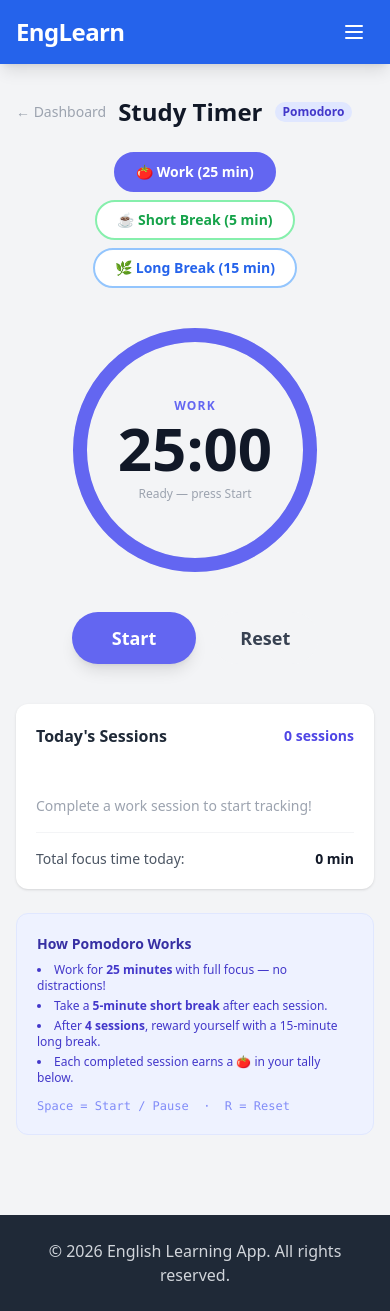
After one commit to Glory-yk/english-end-app-rebuilding, a Flask app: page /study-timer in a window 390 px wide. The commit adds this page. Run offline with Flask 3, Linux system fonts and the light colour scheme; the visitor is signed in with stand-in values (Sample User, id 1); some libraries are stand-ins or nearby versions.

Commit message:
upgrade: [micro-feature] Pomodoro study timer page
Add /study-timer: circular SVG countdown ring, Work/Short Break/Long
Break modes, triple-beep audio on completion, browser notifications,
day-keyed localStorage session history (🍅/☕ dots), auto mode cycling
(every 4 work sessions → long break), Space/R keyboard shortcuts.
⏱ nav link added to desktop + mobile menus; Study Timer button added
to dashboard Quick Actions. No backend or schema changes.

https://claude.ai/code/session_01GTEP3YFWGaA9R5rbUaec82

```diff
--- a/english-learning-flask/app/routes/main.py
+++ b/english-learning-flask/app/routes/main.py
@@ -265,6 +265,13 @@ def stats():
                          struggling_words=struggling_words)
 
 
+@main_bp.route('/study-timer')
+@login_required
+def study_timer():
+    """Pomodoro study timer page."""
+    return render_template('main/study_timer.html')
+
+
 @main_bp.route('/search')
 @login_required
 def search():
--- a/english-learning-flask/app/templates/base.html
+++ b/english-learning-flask/app/templates/base.html
@@ -45,6 +45,7 @@
                     <a href="{{ url_for('main.stats') }}" class="hover:text-blue-200 font-medium">Stats</a>
                     <a href="{{ url_for('quiz.index') }}" class="hover:text-blue-200 font-medium">Quizzes</a>
                     <a href="{{ url_for('kids.index') }}" class="bg-yellow-400 text-yellow-900 px-3 py-1 rounded-full font-bold hover:bg-yellow-300">Kids Mode</a>
+                    <a href="{{ url_for('main.study_timer') }}" class="hover:text-blue-200 font-medium" aria-label="Study Timer">⏱</a>
                     <a href="{{ url_for('main.search') }}" class="hover:text-blue-200" aria-label="Search videos and vocabulary">
                         <svg xmlns="http://www.w3.org/2000/svg" class="w-5 h-5" fill="none" viewBox="0 0 24 24" stroke="currentColor" stroke-width="2">
                             <circle cx="11" cy="11" r="8"/><path d="M21 21l-4.35-4.35"/>
@@ -81,6 +82,7 @@
                     <a href="{{ url_for('main.stats') }}" class="block px-3 py-2 rounded hover:bg-blue-700 font-medium">Stats</a>
                     <a href="{{ url_for('quiz.index') }}" class="block px-3 py-2 rounded hover:bg-blue-700 font-medium">Quizzes</a>
                     <a href="{{ url_for('kids.index') }}" class="block px-3 py-2 rounded bg-yellow-400 text-yellow-900 font-bold hover:bg-yellow-300">Kids Mode</a>
+                    <a href="{{ url_for('main.study_timer') }}" class="block px-3 py-2 rounded hover:bg-blue-700 font-medium">⏱ Study Timer</a>
                     <a href="{{ url_for('main.search') }}" class="block px-3 py-2 rounded hover:bg-blue-700 font-medium">🔍 Search</a>
                     <a href="{{ url_for('auth.settings') }}" class="block px-3 py-2 rounded hover:bg-blue-700 font-medium">⚙ Settings</a>
                     <a href="{{ url_for('auth.logout') }}" class="block px-3 py-2 rounded border border-white hover:bg-white hover:text-blue-600 transition font-medium mt-2">Logout</a>
--- a/english-learning-flask/app/templates/main/dashboard.html
+++ b/english-learning-flask/app/templates/main/dashboard.html
@@ -347,7 +347,7 @@
             {% endif %}
         </a>
         <a href="{{ url_for('quiz.index') }}" class="bg-purple-600 text-white p-4 rounded-lg shadow hover:bg-purple-700 text-center font-bold">Take a Quiz</a>
-        <a href="{{ url_for('kids.index') }}" class="bg-yellow-400 text-yellow-900 p-4 rounded-lg shadow hover:bg-yellow-500 text-center font-bold">Kids Mode</a>
+        <a href="{{ url_for('main.study_timer') }}" class="bg-indigo-500 text-white p-4 rounded-lg shadow hover:bg-indigo-600 text-center font-bold">⏱ Study Timer</a>
     </div>
 
     <!-- Recent Activity -->
--- /dev/null
+++ b/english-learning-flask/app/templates/main/study_timer.html
@@ -0,0 +1,320 @@
+{% extends 'base.html' %}
+
+{% block content %}
+<div class="container mx-auto px-4 py-8 max-w-2xl">
+
+  <!-- Header -->
+  <div class="mb-6 flex items-center gap-3">
+    <a href="{{ url_for('main.index') }}" class="text-gray-400 hover:text-gray-600 text-sm transition">← Dashboard</a>
+    <h1 class="text-2xl font-bold text-gray-900">Study Timer</h1>
+    <span class="text-xs bg-indigo-100 text-indigo-700 font-bold px-2 py-0.5 rounded-full">Pomodoro</span>
+  </div>
+
+  <!-- Mode selector -->
+  <div class="flex gap-2 mb-8 justify-center flex-wrap">
+    <button id="btn-work" onclick="setMode('work')"
+            class="mode-btn px-5 py-2 rounded-full font-bold text-sm border-2 transition active:scale-95">
+      🍅 Work (25 min)
+    </button>
+    <button id="btn-short" onclick="setMode('short')"
+            class="mode-btn px-5 py-2 rounded-full font-bold text-sm border-2 transition active:scale-95">
+      ☕ Short Break (5 min)
+    </button>
+    <button id="btn-long" onclick="setMode('long')"
+            class="mode-btn px-5 py-2 rounded-full font-bold text-sm border-2 transition active:scale-95">
+      🌿 Long Break (15 min)
+    </button>
+  </div>
+
+  <!-- Circular countdown ring -->
+  <div class="flex flex-col items-center mb-8">
+    <div class="relative" style="width:260px;height:260px;">
+      <svg id="timer-svg" width="260" height="260" style="transform:rotate(-90deg)">
+        <circle cx="130" cy="130" r="115" stroke="#e5e7eb" stroke-width="14" fill="none"/>
+        <circle id="timer-ring" cx="130" cy="130" r="115"
+                stroke="#6366f1" stroke-width="14" fill="none"
+                stroke-linecap="round"
+                stroke-dasharray="722.6"
+                stroke-dashoffset="0"
+                style="transition:stroke-dashoffset 0.6s ease,stroke 0.4s ease"/>
+      </svg>
+      <div class="absolute inset-0 flex flex-col items-center justify-center select-none">
+        <p id="mode-label" class="text-xs font-black uppercase tracking-widest mb-1" style="color:#6366f1">Work</p>
+        <p id="timer-display" class="text-6xl font-black text-gray-900 tabular-nums leading-none">25:00</p>
+        <p id="timer-status" class="text-xs text-gray-400 mt-2">Ready — press Start</p>
+      </div>
+    </div>
+  </div>
+
+  <!-- Controls -->
+  <div class="flex justify-center gap-4 mb-10">
+    <button id="btn-start" onclick="toggleTimer()"
+            class="bg-indigo-500 hover:bg-indigo-600 text-white font-black text-lg py-3 px-10 rounded-full shadow-lg transition active:scale-95">
+      Start
+    </button>
+    <button onclick="resetTimer()"
+            class="bg-gray-100 hover:bg-gray-200 text-gray-700 font-bold text-lg py-3 px-7 rounded-full transition active:scale-95">
+      Reset
+    </button>
+  </div>
+
+  <!-- Today's Sessions panel -->
+  <div class="bg-white rounded-xl shadow p-5 mb-6">
+    <div class="flex items-center justify-between mb-4">
+      <h2 class="font-bold text-gray-800">Today's Sessions</h2>
+      <span id="session-count" class="text-sm text-indigo-600 font-bold">0 sessions</span>
+    </div>
+    <div id="session-dots" class="flex flex-wrap gap-2 min-h-[2rem]"></div>
+    <p id="session-empty" class="text-sm text-gray-400">Complete a work session to start tracking!</p>
+    <div class="mt-4 pt-4 border-t border-gray-100 flex items-center justify-between text-sm text-gray-600">
+      <span>Total focus time today:</span>
+      <span id="total-focus" class="font-bold text-gray-900">0 min</span>
+    </div>
+  </div>
+
+  <!-- Tips -->
+  <div class="bg-indigo-50 border border-indigo-100 rounded-xl p-5">
+    <h3 class="font-bold text-indigo-800 text-sm mb-2">How Pomodoro Works</h3>
+    <ul class="text-xs text-indigo-700 space-y-1 list-disc list-inside">
+      <li>Work for <strong>25 minutes</strong> with full focus — no distractions!</li>
+      <li>Take a <strong>5-minute short break</strong> after each session.</li>
+      <li>After <strong>4 sessions</strong>, reward yourself with a 15-minute long break.</li>
+      <li>Each completed session earns a 🍅 in your tally below.</li>
+    </ul>
+    <p class="text-xs text-indigo-400 mt-3 font-mono">Space = Start / Pause &nbsp;·&nbsp; R = Reset</p>
+  </div>
+
+</div><!-- /container -->
+
+<script>
+(function () {
+  'use strict';
+
+  const CIRCUMFERENCE = 2 * Math.PI * 115; // ≈ 722.6
+
+  const MODES = {
+    work:  { label: 'Work',        min: 25, color: '#6366f1', activeCls: 'bg-indigo-500 border-indigo-500 text-white',  idleCls: 'bg-white border-indigo-300 text-indigo-600 hover:bg-indigo-50'  },
+    short: { label: 'Short Break', min: 5,  color: '#10b981', activeCls: 'bg-green-500 border-green-500 text-white',   idleCls: 'bg-white border-green-300 text-green-600 hover:bg-green-50'   },
+    long:  { label: 'Long Break',  min: 15, color: '#3b82f6', activeCls: 'bg-blue-500 border-blue-500 text-white',     idleCls: 'bg-white border-blue-300 text-blue-600 hover:bg-blue-50'     },
+  };
+
+  const STORAGE_KEY_PREFIX = 'pomodoro_';
+
+  // DOM refs
+  const ring       = document.getElementById('timer-ring');
+  const display    = document.getElementById('timer-display');
+  const statusEl   = document.getElementById('timer-status');
+  const modeLabel  = document.getElementById('mode-label');
+  const btnStart   = document.getElementById('btn-start');
+  const dotsEl     = document.getElementById('session-dots');
+  const emptyEl    = document.getElementById('session-empty');
+  const countEl    = document.getElementById('session-count');
+  const focusEl    = document.getElementById('total-focus');
+
+  let currentMode = 'work';
+  let totalSec    = 25 * 60;
+  let remaining   = totalSec;
+  let running     = false;
+  let ticker      = null;
+  let sessions    = [];  // persisted in localStorage
+
+  // ── Persistence ───────────────────────────────────────────────────────────
+  function todayKey() {
+    return STORAGE_KEY_PREFIX + new Date().toISOString().slice(0, 10);
+  }
+  function loadSessions() {
+    try { sessions = JSON.parse(localStorage.getItem(todayKey()) || '[]'); }
+    catch (_) { sessions = []; }
+    renderDots();
+  }
+  function saveSessions() {
+    localStorage.setItem(todayKey(), JSON.stringify(sessions));
+  }
+
+  // ── Rendering ─────────────────────────────────────────────────────────────
+  function fmt(secs) {
+    return String(Math.floor(secs / 60)).padStart(2, '0') + ':' +
+           String(secs % 60).padStart(2, '0');
+  }
+
+  function updateDisplay() {
+    display.textContent = fmt(remaining);
+    document.title = fmt(remaining) + ' — Study Timer';
+  }
+
+  function updateRing() {
+    const pct    = totalSec > 0 ? remaining / totalSec : 0;
+    ring.style.strokeDashoffset = CIRCUMFERENCE * (1 - pct);
+  }
+
+  function renderDots() {
+    const workSessions = sessions.filter(function (s) { return s.type === 'work'; });
+    countEl.textContent = workSessions.length + ' session' + (workSessions.length !== 1 ? 's' : '');
+
+    if (sessions.length === 0) {
+      emptyEl.classList.remove('hidden');
+      dotsEl.innerHTML = '';
+    } else {
+      emptyEl.classList.add('hidden');
+      dotsEl.innerHTML = '';
+      sessions.forEach(function (s) {
+        var dot = document.createElement('div');
+        dot.title = s.type === 'work' ? '🍅 25-min focus session' : '☕ Break';
+        dot.className = 'w-9 h-9 rounded-full flex items-center justify-center text-base ' +
+          (s.type === 'work' ? 'bg-indigo-100 text-indigo-600' : 'bg-green-100 text-green-600');
+        dot.textContent = s.type === 'work' ? '🍅' : '☕';
+        dotsEl.appendChild(dot);
+      });
+    }
+
+    var focusMin = workSessions.length * 25;
+    focusEl.textContent = focusMin + ' min';
+  }
+
+  function applyModeButtons(m) {
+    Object.keys(MODES).forEach(function (key) {
+      var btn = document.getElementById('btn-' + key);
+      if (!btn) return;
+      // Remove all possible active/idle classes then apply the right set
+      var cfg = MODES[key];
+      cfg.activeCls.split(' ').forEach(function (c) { btn.classList.remove(c); });
+      cfg.idleCls.split(' ').forEach(function (c) { btn.classList.remove(c); });
+      if (key === m) {
+        cfg.activeCls.split(' ').forEach(function (c) { btn.classList.add(c); });
+      } else {
+        cfg.idleCls.split(' ').forEach(function (c) { btn.classList.add(c); });
+      }
+    });
+  }
+
+  // ── Mode switching ────────────────────────────────────────────────────────
+  function setMode(m) {
+    if (running) pauseTimer();
+    currentMode = m;
+    var cfg = MODES[m];
+    totalSec  = cfg.min * 60;
+    remaining = totalSec;
+
+    modeLabel.textContent  = cfg.label;
+    modeLabel.style.color  = cfg.color;
+    ring.style.stroke      = cfg.color;
+    btnStart.style.background = cfg.color;
+    btnStart.style.borderColor = cfg.color;
+    btnStart.textContent   = 'Start';
+    statusEl.textContent   = 'Ready — press Start';
+
+    applyModeButtons(m);
+    updateDisplay();
+    updateRing();
+    document.title = 'Study Timer';
+  }
+
+  // ── Timer controls ────────────────────────────────────────────────────────
+  function toggleTimer() {
+    if (running) pauseTimer(); else startTimer();
+  }
+
+  function startTimer() {
+    running = true;
+    btnStart.textContent = 'Pause';
+    statusEl.textContent = currentMode === 'work' ? '🔥 Stay focused!' : '😌 Relax…';
+
+    // Request notification permission on first start
+    if (window.Notification && Notification.permission === 'default') {
+      Notification.requestPermission();
+    }
+
+    ticker = setInterval(function () {
+      if (remaining <= 0) {
+        clearInterval(ticker);
+        running = false;
+        onComplete();
+        return;
+      }
+      remaining--;
+      updateDisplay();
+      updateRing();
+    }, 1000);
+  }
+
+  function pauseTimer() {
+    clearInterval(ticker);
+    running = false;
+    btnStart.textContent = 'Resume';
+    statusEl.textContent = 'Paused';
+  }
+
+  function resetTimer() {
+    clearInterval(ticker);
+    running = false;
+    remaining = totalSec;
+    updateDisplay();
+    updateRing();
+    btnStart.textContent = 'Start';
+    statusEl.textContent = 'Ready — press Start';
+    document.title = 'Study Timer';
+  }
+
+  // ── Session complete ──────────────────────────────────────────────────────
+  function onComplete() {
+    remaining = 0;
+    updateDisplay();
+    updateRing();
+
+    // Gentle triple beep via Web Audio API
+    try {
+      var ctx  = new (window.AudioContext || window.webkitAudioContext)();
+      var freq = currentMode === 'work' ? 880 : 660;
+      [0, 0.35, 0.7].forEach(function (when) {
+        var osc  = ctx.createOscillator();
+        var gain = ctx.createGain();
+        osc.connect(gain);
+        gain.connect(ctx.destination);
+        osc.frequency.value = freq;
+        gain.gain.setValueAtTime(0.25, ctx.currentTime + when);
+        gain.gain.exponentialRampToValueAtTime(0.001, ctx.currentTime + when + 0.3);
+        osc.start(ctx.currentTime + when);
+        osc.stop(ctx.currentTime + when + 0.35);
+      });
+    } catch (_) {}
+
+    // Save session record
+    sessions.push({ type: currentMode, ts: Date.now() });
+    saveSessions();
+    renderDots();
+
+    var msg = currentMode === 'work'
+      ? '🍅 Work session done! Take a well-earned break.'
+      : '✅ Break over — time to focus!';
+
+    statusEl.textContent = msg;
+    document.title = '✅ Done! — Study Timer';
+
+    // Browser notification
+    if (window.Notification && Notification.permission === 'granted') {
+      new Notification('EngLearn Study Timer', { body: msg });
+    }
+
+    // Auto-suggest next mode (work → short break, every 4 work sessions → long break)
+    var workDone = sessions.filter(function (s) { return s.type === 'work'; }).length;
+    var nextMode = (currentMode !== 'work')
+      ? 'work'
+      : (workDone % 4 === 0 ? 'long' : 'short');
+
+    // Small delay so the user sees the "Done" state before mode switches
+    setTimeout(function () { setMode(nextMode); }, 1800);
+  }
+
+  // ── Keyboard shortcuts ────────────────────────────────────────────────────
+  document.addEventListener('keydown', function (e) {
+    if (e.target.tagName === 'INPUT' || e.target.tagName === 'TEXTAREA') return;
+    if (e.code === 'Space') { e.preventDefault(); toggleTimer(); }
+    if (e.key === 'r' || e.key === 'R') resetTimer();
+  });
+
+  // ── Boot ──────────────────────────────────────────────────────────────────
+  loadSessions();
+  setMode('work');
+})();
+</script>
+{% endblock %}
```
Also changed, not shown: UPGRADE_LOG.md (+3 -0 lines).
